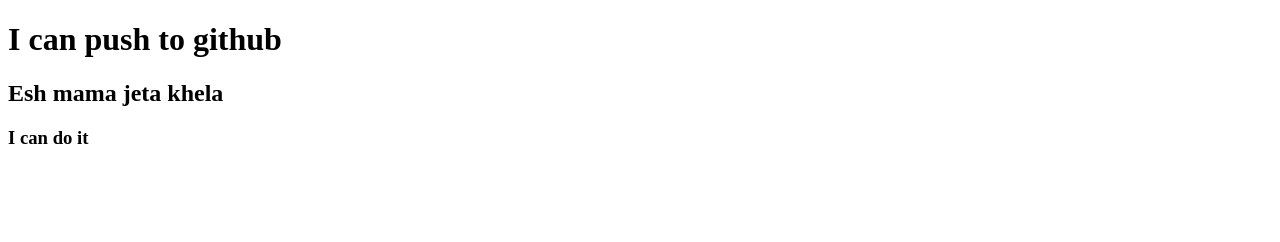
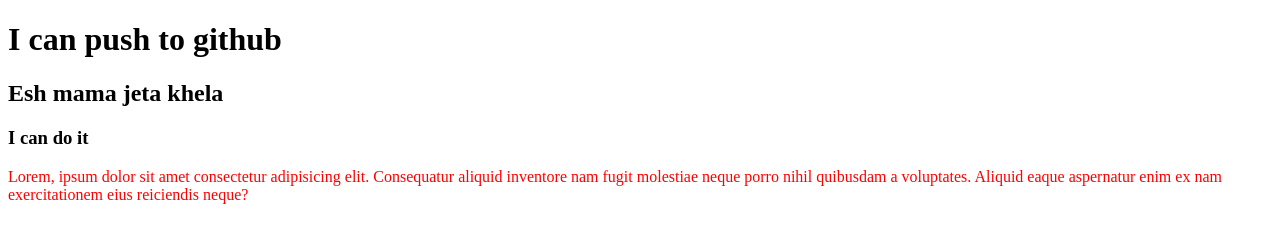
Before and after one commit to S-Mohibur03/my-second-reset-repo, a plain HTML site: page index.html in a window 1280 px wide. Drawn offline with Linux system fonts and the light colour scheme.

Commit message:
style added

```diff
--- a/index.html
+++ b/index.html
@@ -6,12 +6,16 @@
     <meta http-equiv="X-UA-Compatible" content="IE=edge">
     <meta name="viewport" content="width=device-width, initial-scale=1.0">
     <title>My second github reset repo</title>
+    <link rel="stylesheet" href="style.css">
 </head>
 
 <body>
     <h1>I can push to github</h1>
     <h2>Esh mama jeta khela</h2>
     <h3>I can do it</h3>
+    <p>Lorem, ipsum dolor sit amet consectetur adipisicing elit. Consequatur aliquid inventore nam fugit molestiae neque
+        porro nihil quibusdam a voluptates. Aliquid eaque aspernatur enim ex nam exercitationem eius reiciendis neque?
+    </p>
 </body>
 
 </html>
--- /dev/null
+++ b/style.css
@@ -0,0 +1,3 @@
+p{
+    color: red;
+}
```
